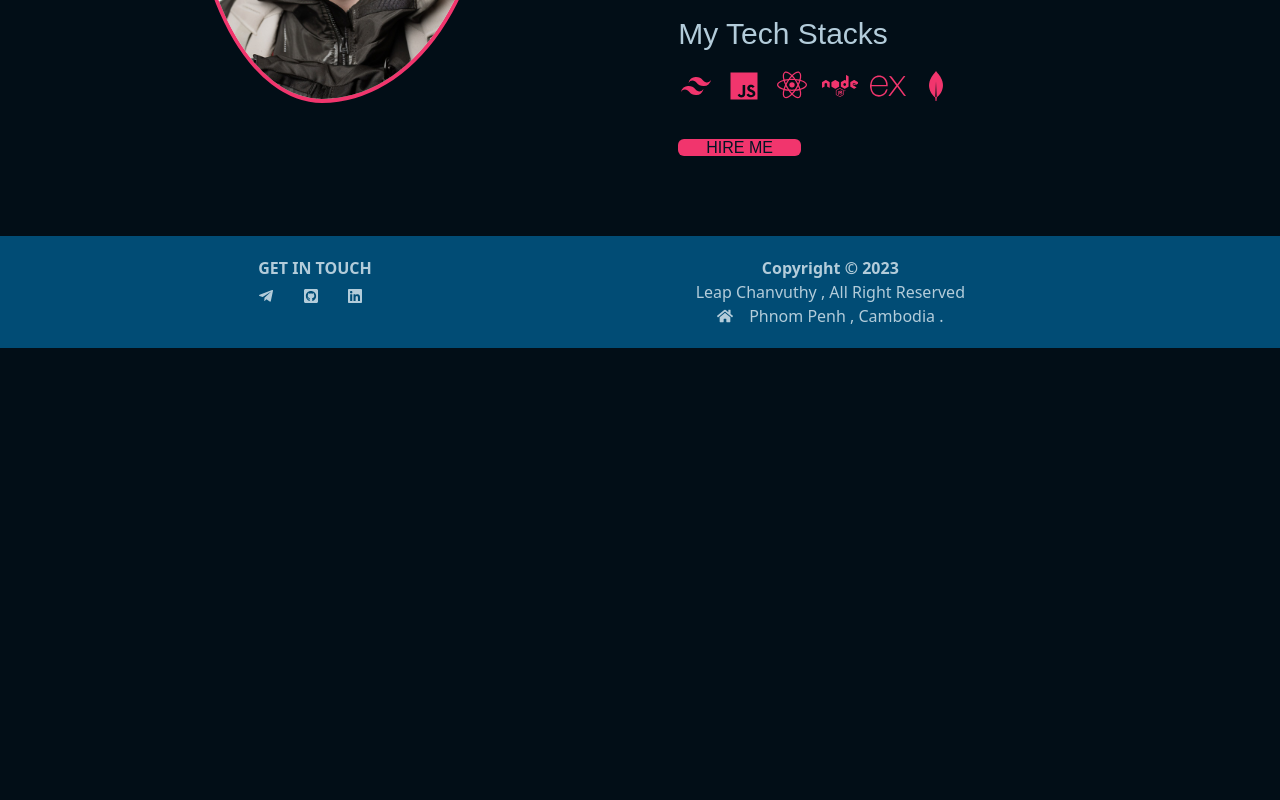
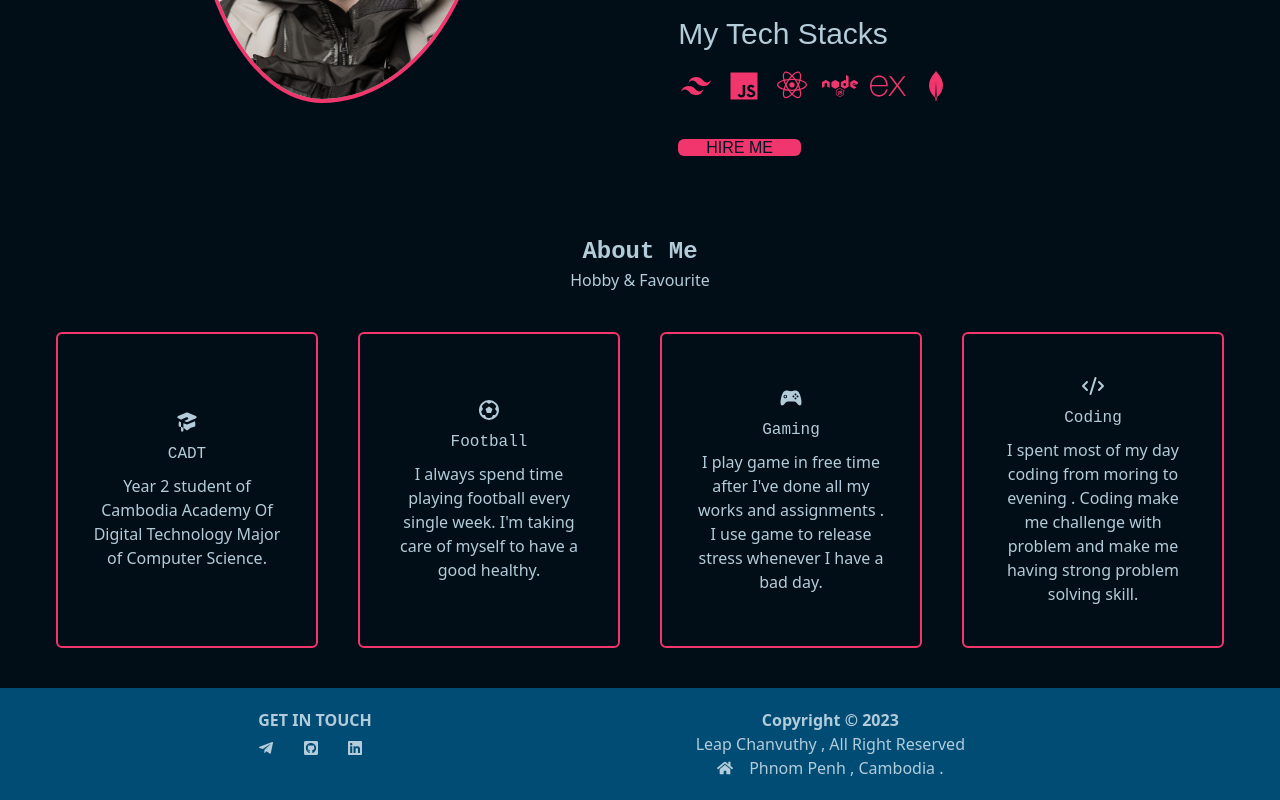
Before and after one commit to Leap-Chanvuthy/elonthy-react-portfolio, a React (Create React App) app: page / in a window 1280 px wide. Shown: the part 363-1163 px from the top of the page. Before the commit the page ends 800 px from the top, so only its background shows below. Built offline with nearby package versions, Linux system fonts and the light colour scheme.

Commit message:
config homepage

```diff
--- a/package.json
+++ b/package.json
@@ -10,6 +10,7 @@
     "react-icons": "^4.10.1",
     "react-router-dom": "^6.14.1",
     "react-scripts": "5.0.1",
+    "react-scrollbars-custom": "^4.1.1",
     "react-simple-typewriter": "^5.0.1"
   },
   "scripts": {
--- a/src/App.jsx
+++ b/src/App.jsx
@@ -1,5 +1,6 @@
 import React, { Component } from 'react';
 import { BrowserRouter, Routes, Route } from 'react-router-dom';
+
 
 import Home from './components/home';
 import Navbar from './components/navbar';
--- /dev/null
+++ b/src/components/aboutme.jsx
@@ -0,0 +1,43 @@
+import {HiAcademicCap} from 'react-icons/hi';
+import {BiFootball} from 'react-icons/bi';
+import {IoLogoGameControllerB} from 'react-icons/io';
+import {LuCode2} from 'react-icons/lu';
+
+const AboutMe = () => {
+    return (
+        <div>
+            <div className="text-center text-col3 py-10">
+                <h2 className="navbar text-2xl font-bold">About Me</h2>
+                <p>Hobby & Favourite</p>
+            </div>
+            <div className="grid lg:grid-cols-4 md:grid-cols-2 sm:grid-cols-1 gap-10 text-col3 px-14">
+                <div className=' hover:bg-col2 px-8 py-10 flex flex-col justify-center items-center gap-2 border-2 border-col7 rounded-md'>
+                    <HiAcademicCap className='text-2xl'/>
+                    <h2 className='navbar'>CADT</h2>
+                    <p className='text-center'>Year 2 student of Cambodia Academy Of Digital Technology Major of Computer Science.</p>
+                </div>
+                <div className=' hover:bg-col2 px-8 py-10 flex flex-col justify-center items-center gap-2 border-2 border-col7 rounded-md'>
+                    <BiFootball className='text-2xl'/>
+                    <h2 className='navbar'>Football</h2>
+                    <p className='text-center'>I always spend time playing football every single week. I'm taking care of myself to have a good healthy. </p>
+                </div>
+                <div className=' hover:bg-col2 px-8 py-10 flex flex-col justify-center items-center gap-2 border-2 border-col7 rounded-md'>
+                    <IoLogoGameControllerB className='text-2xl'/>
+                    <h2 className='navbar'>Gaming</h2>
+                    <p className='text-center'>I play game in free time after I've done all my works and assignments . I use game to release stress whenever I have a bad day.</p>
+                </div>
+                <div className=' hover:bg-col2 px-8 py-10 flex flex-col justify-center items-center gap-2 border-2 border-col7 rounded-md'>
+                    <LuCode2 className='text-2xl'/>
+                    <h2 className='navbar'>Coding</h2>
+                    <p className='text-center'>I spent most of my day coding from moring to evening . Coding make me challenge with problem and make me having strong problem solving skill.</p>
+                </div>
+            </div>
+
+            {/* <div className='grid lg:grid-cols-4 md:grid-cols-2 sm:grid-cols-1 gap-10 text-col3 px-14 py-20'>
+                code goes here
+            </div> */}
+
+        </div>
+     );
+}
+export default AboutMe;
--- a/src/components/achievement.jsx
+++ b/src/components/achievement.jsx
@@ -1,7 +1,11 @@
+import {LuCode2} from 'react-icons/lu';
+
 const Achievement = () => {
     return (
         <div>
-            <h1>Achievement</h1>
+            <div className="font-semibold text-2xl navbar py-40 text-center px-20">
+                <h3 className="text-col3">Sorry This page is under construction :D </h3>
+            </div>
         </div>
      );
 }
--- a/src/components/blog.jsx
+++ b/src/components/blog.jsx
@@ -1,5 +1,6 @@
 import Footer from '../components/footer';
 import { useTypewriter , Cursor} from "react-simple-typewriter";
+import { Scrollbar } from 'react-scrollbars-custom';
 const Blog = () => {
 
   const [text] = useTypewriter({
@@ -28,8 +29,9 @@ const Blog = () => {
             />
             <div className="px-6 py-4">
               <div className="font-bold text-xl mb-2 text-col7 navbar">React.JS</div>
-              <p className="text-col2 text-base overflow-hidden overflow-ellipsis h-16">
-              React.JS is JavaScript library for building user interfaces (UIs). It was developed and is maintained by Facebook and a community of developers. React is widely used for creating dynamic and interactive web applications, especially single-page applications (SPAs).
+              <p className="text-col2 text-base overflow-y-scroll overflow-ellipsis h-40">
+              React.js is a JavaScript library for building user interfaces. It is declarative, efficient, and flexible, and it is used by millions of developers around the world to build websites, web applications, and even mobile applications using React Native.
+              I have extensive experience with React.js. I have used it to build a variety of projects, including my own portfolio website, a web application for managing a team's workload, and a mobile application for displaying real-time data from a database. I have also used React.js to build reusable components that can be shared across different projects.
               </p>
             </div>
           </div>
@@ -43,8 +45,9 @@ const Blog = () => {
             />
             <div className="px-6 py-4">
               <div className="font-bold text-xl mb-2 text-col7 navbar">Node.JS</div>
-              <p className="text-col2 text-base overflow-hidden overflow-ellipsis h-16">
-              Node.js is an open-source, cross-platform JavaScript runtime environment that allows developers to execute JavaScript code outside of a web browser. It was developed by Ryan Dahl and is built on the V8 JavaScript engine, which is the same engine that powers Google Chrome's JavaScript execution.
+              <p className="text-col2 text-base overflow-y-scroll overflow-ellipsis h-40">
+              Node.js REST APIs with JWT are a secure and efficient way to build and deploy web applications. Node.js is a lightweight and scalable JavaScript runtime environment, and REST APIs are a popular style of API that is easy to use and understand. JWT, or JSON Web Tokens, are a secure way to authenticate users and authorize access to resources.
+              I have experience with building and deploying Node.js REST APIs with JWT in a variety of settings. I have used this technology to build APIs for user authentication and authorization, as well as APIs for managing data and business logic. I have also used Node.js REST APIs with JWT to integrate with other systems, such as databases and payment processors.
               </p>
             </div>
           </div>
@@ -58,8 +61,9 @@ const Blog = () => {
             />
             <div className="px-6 py-4">
               <div className="font-bold text-xl mb-2 text-col7 navbar">MERN Stack</div>
-              <p className="text-col2 text-base overflow-hidden overflow-ellipsis h-16">
-              The MERN stack is a popular technology stack used for building modern web applications. It consists of four main components: MongoDB, Express.js, React.js, and Node.js. Each of these technologies plays a specific role in the development process, collectively providing a full-stack framework for building robust and dynamic web applications.
+              <p className="text-col2 text-base overflow-y-scroll overflow-ellipsis h-40">
+              The MERN Stack is a popular choice for web development because it is fast, scalable, and easy to use. It is also a good choice for beginners because all of the technologies in the MERN Stack are JavaScript-based, which means that developers only need to learn one language.
+              I have experience with building and deploying MERN Stack applications in a variety of settings. I have used this technology to build websites, web applications, and even mobile applications using React Native. I have also used the MERN Stack to integrate with other systems, such as databases and payment processors.
               </p>
             </div>
           </div>
--- a/src/components/home.jsx
+++ b/src/components/home.jsx
@@ -4,6 +4,7 @@ import {FaNode} from 'react-icons/fa';
 import {SiExpress} from 'react-icons/si';
 import {BiLogoMongodb} from 'react-icons/bi';
 import { useTypewriter , Cursor} from "react-simple-typewriter";
+import AboutMe from "./aboutme";
 import Footer from "./footer";
 const Home = () => {
     const [text] = useTypewriter({
@@ -42,6 +43,9 @@ const Home = () => {
                     </ul>
                 </div>
             </div>
+            <div>
+                <AboutMe/>
+            </div>
             <Footer/>
         </div>
      );
```
Also changed, not shown: 1 other file (tests, documents, lock files or other folders).
